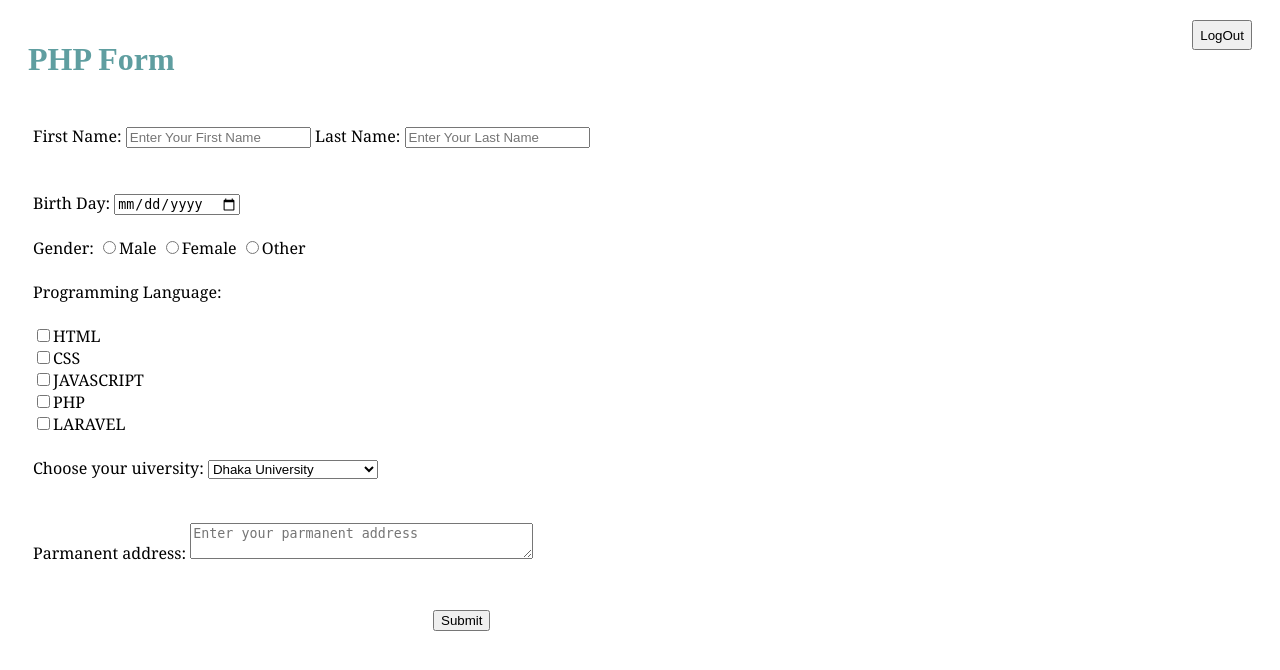
After one commit to Toriqul-Islam-khan/php, a PHP site: page /form.php in a window 1280 px wide. The commit adds this page. Shown: the top 670 px of the page. Run offline with PHP 8.4, Linux system fonts and the light colour scheme.

Commit message:
php project

```diff
--- /dev/null
+++ b/php-project/form.php
@@ -0,0 +1,76 @@
+<!DOCTYPE html>
+<html lang="en">
+
+<head>
+    <meta charset="UTF-8">
+    <meta name="viewport" content="width=device-width, initial-scale=1.0">
+    <title>T-form</title>
+    <style>
+        h1 {
+            font-family: 'Times New Roman', Times, serif;
+            color: cadetblue;
+            text-align: center;
+        }
+
+        .form {
+            margin: 25px;
+            font-family: Georgia, 'Times New Roman', Times, serif;
+        }
+
+        .form button {
+            margin-left: 400px;
+        }
+    </style>
+</head>
+
+<body>
+    <?php
+    session_start() ?>
+    <!-- LogOut Section -->
+    <div style="display: flex; justify-content:space-between;margin:20px;">
+        <h1>PHP Form</h1>
+        <button onclick="document.location='logout.php'" style="height: 30px;">LogOut</button>
+    </div>
+    <!-- Html Form -->
+    <div class="form">
+        <form action="program.php" method="POST">
+            <label for="FirstName">First Name:
+                <input type="text" name="fname" id="" value="" placeholder="Enter Your First Name">
+            </label>
+            <label for="LastName">Last Name:
+                <input type="text" name="lname" id="" value="" placeholder="Enter Your Last Name">
+            </label><br><br><br>
+            <label for="birthdate">Birth Day:
+                <input type="date" name="birthday" id="">
+            </label><br><br>
+            <!-- check select more option where radio select just one option from many options-->
+            <label for="gender">Gender:
+                <input type="radio" name="gender" id="" value="male">Male
+                <input type="radio" name="gender" id="" value="femal">Female
+                <input type="radio" name="gender" id="" value="other">Other
+            </label><br><br>
+            <label for="programmingLanguage">Programming Language:<br><br>
+                <input type="checkbox" name="pLanguage" id="" value="HTML">HTML<br>
+                <input type="checkbox" name="pLanguage" id="" value="CSS">CSS<br>
+                <input type="checkbox" name="pLanguage" id="" value="JAVASCRIPT">JAVASCRIPT<br>
+                <input type="checkbox" name="pLanguage" id="" value="PHP">PHP<br>
+                <input type="checkbox" name="pLanguage" id="" value="LARAVEL">LARAVEL<br>
+
+            </label><br>
+            <label for="universityName">Choose your uiversity:
+                <select id="" name="university">
+                    <option value="Dhaka University">Dhaka University</option>
+                    <option value="Buet">Buet</option>
+                    <option value="Jahangirnagar University">Jahangirnagar University</option>
+                    <option value="Kuet">Kuet</option>
+                </select>
+            </label><br><br><br>
+            <label for="parAddress">Parmanent address:
+                <textarea name="parAddress" id="" cols="40" rows="2" placeholder="Enter your parmanent address"></textarea>
+            </label><br><br><br>
+            <button>Submit</button>
+        </form>
+    </div>
+</body>
+
+</html>
--- a/php-project/login.php
+++ b/php-project/login.php
@@ -4,14 +4,14 @@
 <head>
     <meta charset="UTF-8">
     <meta name="viewport" content="width=device-width, initial-scale=1.0">
-    <title>Document</title>
+    <title>T-Login</title>
     <link rel="stylesheet" href="php.css">
 </head>
 
 <body>
     <h1>Toriqul's PHP Site!!!</h1>
     <div class="first-form">
-        <form action="hi.php" method="post">
+        <form action="check.php" method="post">
             Email: <input type="text" name="email" id="" placeholder="Enter Your Email">&nbsp;&nbsp;
             Password: <input type="password" name="password" id="" placeholder="Enter Your Password"><br>
             <button type="submit" class="Login">Login</button>
--- /dev/null
+++ b/php-project/logout.php
@@ -0,0 +1,6 @@
+<?php
+session_start();
+unset($_SESSION["email"]);
+unset($_SESSION["password"]);
+header("Location:login.php");
+?>
--- a/php-project/php.css
+++ b/php-project/php.css
@@ -44,6 +44,7 @@ input {
     background-color: coral;
 }
 
+
 .working-page ul li a {
     text-decoration: none;
     color: black;
--- a/php-project/program.php
+++ b/php-project/program.php
@@ -0,0 +1,4 @@
+<?php
+session_start();
+echo "<pre>";
+print_r($_POST);
```
Also changed, not shown: php-project/Calculator.php (+19 -11 lines), php-project/check.php (added, +28 -0 lines), php-project/option-page.php (renamed from php-project/hi.php, +10 -10 lines).
